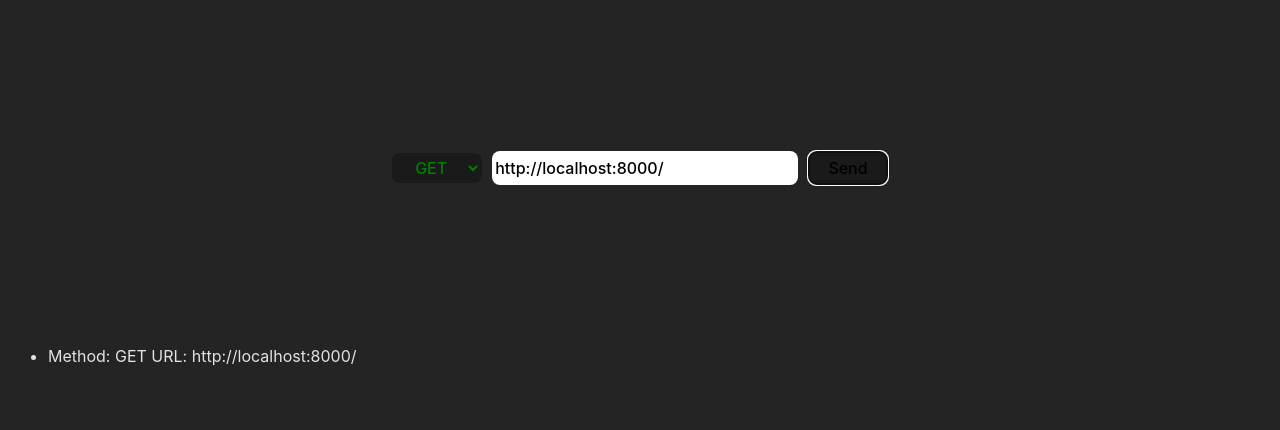
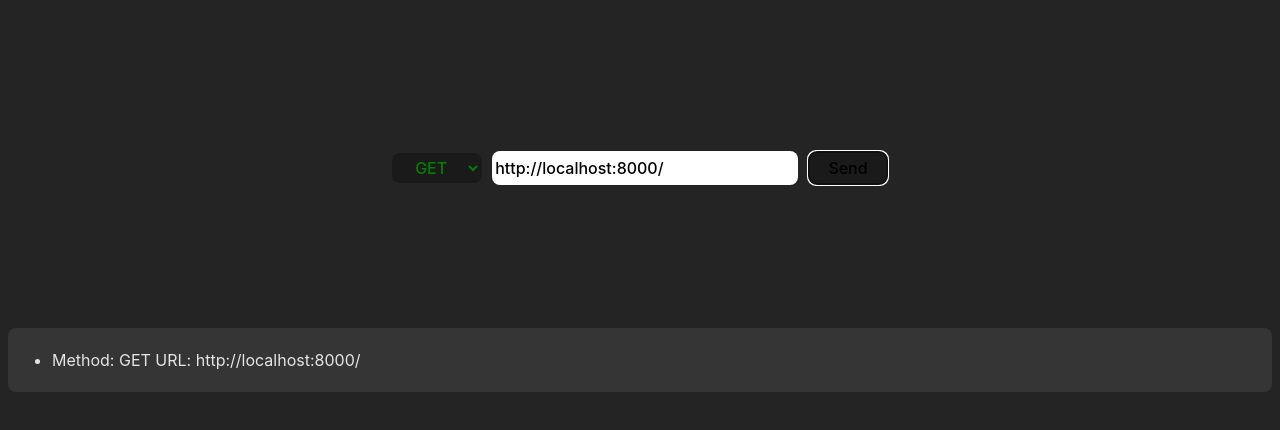
Before and after one commit to DawidPruski/Postman_lite, a React (Vite) app in the folder client/: page / in a window 1280 px wide. Both pictures are taken after a click on the button "Send". Shown: the top 430 px of the page. Built offline with nearby package versions, Linux system fonts and the light colour scheme.

Commit message:
chore: Update sending panel HTML and CSS, remove HistoryPanel component

```diff
--- a/client/src/App.css
+++ b/client/src/App.css
@@ -90,3 +90,9 @@ button:focus-visible {
 .inputUrl:focus-visible {
   outline: 4px auto -webkit-focus-ring-color;
 }
+
+.HistoryLog {
+  padding: 4px;
+  background-color: #353535;
+  border-radius: 8px;
+}
--- a/client/src/App.tsx
+++ b/client/src/App.tsx
@@ -1,16 +1,26 @@
-// import { useEffect } from 'react';
-import './App.css'
+import './App.css';
 import ApiSenderPanel from './components/ApiSenderPanel';
-import HistoryPanel from './components/HistoryPanel';
+import { useState } from 'react';
 
 function App() {
+    const [logs, setLogs] = useState<string[]>([]);
+
+    const handleUpdateLogs = (newLog: string) => {
+        setLogs(prevLogs => [...prevLogs, newLog]);
+    };
 
     return (
         <>
-            <ApiSenderPanel/>
-            <HistoryPanel/>
+            <ApiSenderPanel updateLogs={handleUpdateLogs} />
+            <div className='HistoryLog'>
+                <ul id='logConsole'>
+                    {logs.map((log, index) => (
+                        <li key={index}>{log}</li>
+                    ))}
+                </ul>
+            </div>
         </>
-    )
+    );
 }
 
-export default App
+export default App;
--- a/client/src/components/ApiSenderPanel.tsx
+++ b/client/src/components/ApiSenderPanel.tsx
@@ -1,11 +1,20 @@
 import { useState } from 'react';
 
-export default function ApiSenderPanel() {
+export default function ApiSenderPanel({ updateLogs }: { updateLogs: (log: string) => void }) {
     const [selectedColor, setSelectedColor] = useState('green');
 
     const handleSelectChange = (event: React.ChangeEvent<HTMLSelectElement>) => {
         const selectedOption = event.target.options[event.target.selectedIndex];
         setSelectedColor(selectedOption.style.color);
+    };
+
+    const handleSendClick = () => {
+        const method = document.getElementById("methodSelect") as HTMLSelectElement;
+        const inputUrl = document.getElementById("inputUrl") as HTMLInputElement;
+        const result = `Method: ${method.value} URL: ${inputUrl.value}`;
+
+        // Zamiast używać lokalnego stanu, bezpośrednio wywołujemy updateLogs
+        updateLogs(result);
     };
 
     return (
@@ -23,7 +32,7 @@ export default function ApiSenderPanel() {
                 <option value="PATCH" style={{ color: 'white' }}>PATCH</option>
             </select>
             <input className="inputUrl" type="text" name="inputUrl" id="inputUrl" defaultValue="http://localhost:8000/" />
-            <button className="sendButton" type="submit" id="sendButton">Send</button>
+            <button className="sendButton" type="submit" id="sendButton" onClick={handleSendClick}>Send</button>
         </div>
-    )
+    );
 }
--- a/client/src/components/HistoryPanel.tsx
+++ /dev/null
@@ -1,21 +0,0 @@
-import { useEffect, useState } from 'react';
-import { CommunicatorToClient } from '../controllers/Communicator';
-
-export default function HistoryPanel() {
-    const [logs, setLogs] = useState<string[]>([]);
-
-
-    useEffect(() => {
-        CommunicatorToClient.SelectMethod(setLogs);
-    }, []);
-
-    return (
-        <div className="historyPanel">
-            <ul id='logConsole'>
-                {logs.map((log, index) => (
-                    <li key={index}>{log}</li>
-                ))}
-            </ul>
-        </div>
-    );
-}
--- a/client/src/controllers/Communicator.ts
+++ /dev/null
@@ -1,18 +0,0 @@
-export class CommunicatorToClient {
-    static SelectMethod(updateLogs: (logs: string[]) => void) {
-        const method = document.getElementById("methodSelect") as HTMLSelectElement;
-        const sendMethod = document.getElementById("sendButton") as HTMLButtonElement;
-        const inputUrl = document.getElementById("inputUrl") as HTMLInputElement;
-        const containerHistory: string[] = [];
-
-        if (sendMethod) {
-            sendMethod.addEventListener('click', () => {
-                const result: string = "Method: " + method.value + " URL: " + inputUrl.value;
-                containerHistory.push(result);
-                updateLogs([...containerHistory]);
-            });
-        } else {
-            console.error("Send button element not found");
-        }
-    }
-}
```
